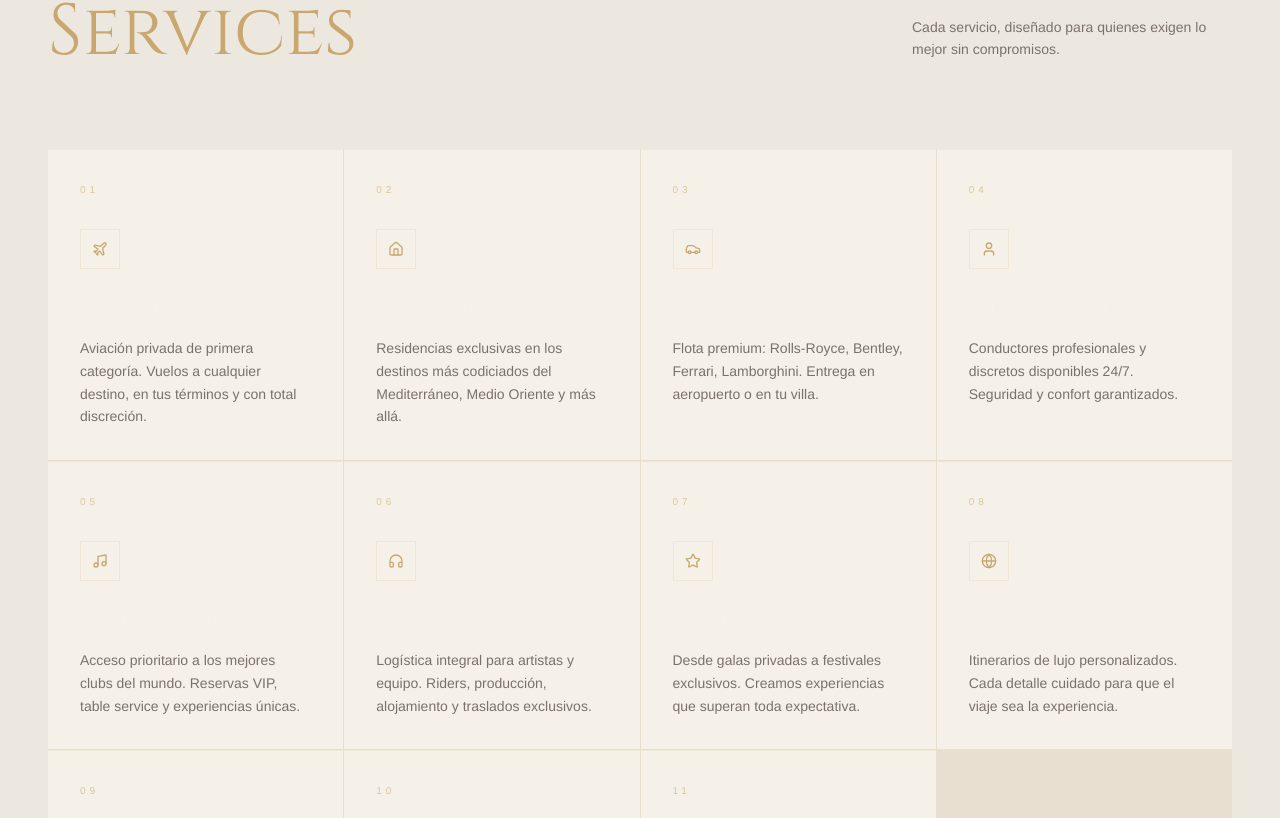
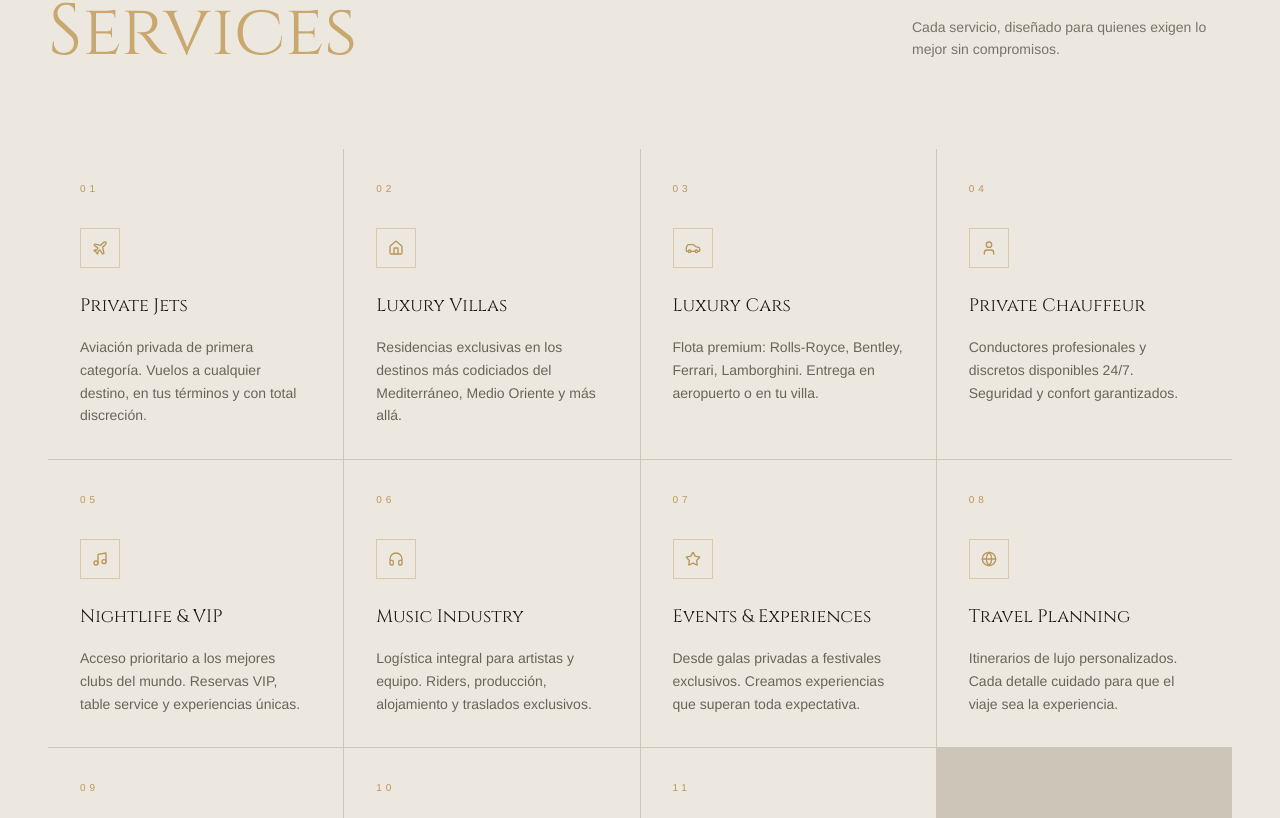
Before and after one commit to harcones-sketch/monarc-concierge-web, a Next.js app: page / in a window 1280 px wide. Shown: the part 1842-2660 px from the top of the page. Built offline with nearby package versions, Linux system fonts and the light colour scheme.

Commit message:
fix: contraste paleta crema — títulos services visibles, borders más fuertes, footer legible

```diff
--- a/components/layout/Footer.tsx
+++ b/components/layout/Footer.tsx
@@ -50,7 +50,7 @@ export default function Footer() {
                 href="https://instagram.com/monarconcierge"
                 target="_blank"
                 rel="noopener noreferrer"
-                className="w-9 h-9 flex items-center justify-center border border-[rgba(200,168,110,0.15)] hover:border-gold/40 hover:text-gold text-muted transition-all duration-300"
+                className="w-9 h-9 flex items-center justify-center border border-[#B8965A]/30 hover:border-gold/40 hover:text-gold text-muted transition-all duration-300"
                 aria-label="Instagram"
               >
                 <Instagram size={14} />
@@ -59,7 +59,7 @@ export default function Footer() {
                 href="https://wa.me/34600000000"
                 target="_blank"
                 rel="noopener noreferrer"
-                className="w-9 h-9 flex items-center justify-center border border-[rgba(200,168,110,0.15)] hover:border-gold/40 hover:text-gold text-muted transition-all duration-300"
+                className="w-9 h-9 flex items-center justify-center border border-[#B8965A]/30 hover:border-gold/40 hover:text-gold text-muted transition-all duration-300"
                 aria-label="WhatsApp"
               >
                 <MessageCircle size={14} />
@@ -90,14 +90,14 @@ export default function Footer() {
       {/* Bottom bar */}
       <div className="border-t border-[rgba(200,168,110,0.06)]">
         <div className="max-w-7xl mx-auto px-6 lg:px-12 py-6 flex flex-col sm:flex-row items-center justify-between gap-4">
-          <p className="text-muted/50 text-[11px] tracking-[2px] font-sans">
+          <p className="text-[#7A7269] text-[11px] tracking-[2px] font-sans">
             © 2026 MONARC Concierge. All rights reserved.
           </p>
           <div className="flex items-center gap-6">
-            <span className="text-muted/40 text-[10px] tracking-[2px] uppercase font-sans hover:text-muted cursor-pointer transition-colors duration-300">
+            <span className="text-[#7A7269]/70 text-[10px] tracking-[2px] uppercase font-sans hover:text-[#1C1A17] cursor-pointer transition-colors duration-300">
               Privacidad
             </span>
-            <span className="text-muted/40 text-[10px] tracking-[2px] uppercase font-sans hover:text-muted cursor-pointer transition-colors duration-300">
+            <span className="text-[#7A7269]/70 text-[10px] tracking-[2px] uppercase font-sans hover:text-[#1C1A17] cursor-pointer transition-colors duration-300">
               Términos
             </span>
             <div className="flex items-center gap-2">
--- a/components/sections/Services.tsx
+++ b/components/sections/Services.tsx
@@ -68,34 +68,32 @@ export default function Services() {
         </div>
 
         {/* Grid */}
-        <div ref={gridRef} className="grid grid-cols-1 sm:grid-cols-2 lg:grid-cols-3 xl:grid-cols-4 gap-px bg-[#B8965A]/10">
+        <div ref={gridRef} className="grid grid-cols-1 sm:grid-cols-2 lg:grid-cols-3 xl:grid-cols-4 gap-px bg-[#CCC5B8]">
           {services.map((service) => {
             const Icon = service.icon
             return (
               <div
                 key={service.number}
                 className={cn(
-                  'group relative p-8 bg-[#F5F1E8]',
-                  'border-t border-[#B8965A]/10',
-                  'hover:bg-[#F5F1E8] transition-colors duration-500 cursor-default',
+                  'group relative p-8 bg-[#EDE8DF]',
+                  'hover:bg-[#E3DDD3] transition-colors duration-500 cursor-default',
                 )}
               >
-                {/* Gold line on hover */}
-                <div className="absolute bottom-0 left-0 w-0 h-px bg-[#C8A86E] group-hover:w-full transition-all duration-500" />
+                <div className="absolute bottom-0 left-0 w-0 h-px bg-[#B8965A] group-hover:w-full transition-all duration-500" />
 
-                <span className="block text-[10px] tracking-[4px] text-[#C8A86E] mb-8 opacity-60">
+                <span className="block text-[10px] tracking-[4px] text-[#B8965A] mb-8">
                   {service.number}
                 </span>
 
-                <div className="mb-6 w-10 h-10 border border-[#C8A86E]/15 flex items-center justify-center group-hover:border-[#C8A86E]/40 transition-colors duration-300">
-                  <Icon size={16} className="text-[#C8A86E]" />
+                <div className="mb-6 w-10 h-10 border border-[#B8965A]/40 flex items-center justify-center group-hover:border-[#B8965A] transition-colors duration-300">
+                  <Icon size={16} className="text-[#B8965A]" />
                 </div>
 
-                <h3 className="font-display text-lg text-[#F5F2EC] mb-4 group-hover:text-[#C8A86E] transition-colors duration-300">
+                <h3 className="font-display text-lg text-[#1C1A17] mb-4 group-hover:text-[#B8965A] transition-colors duration-300">
                   {service.title}
                 </h3>
 
-                <p className="text-[#7A7269] text-sm leading-relaxed group-hover:text-[#1C1A17] transition-colors duration-300">
+                <p className="text-[#6B6358] text-sm leading-relaxed">
                   {service.description}
                 </p>
               </div>
```
